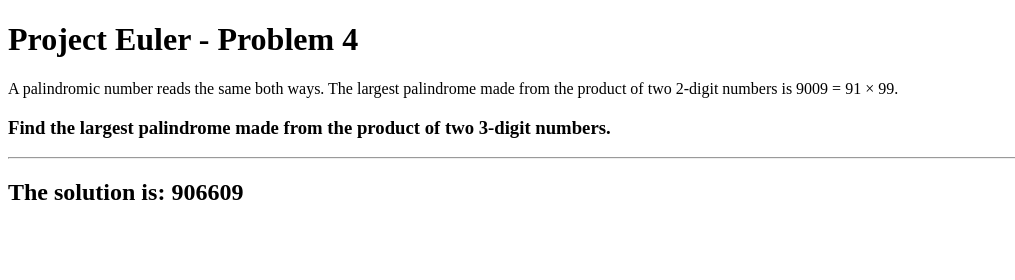
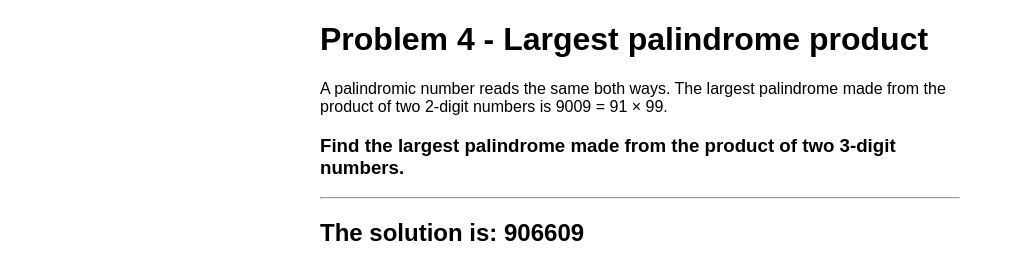
Before and after one commit to teunsteenbekkers/project-euler-problem4, a plain HTML site: page index.html in a window 1280 px wide. Shown: the whole page, without its empty margins (0-1015 px from the left). Drawn offline with nearby package versions, Linux system fonts and the light colour scheme.

Commit message:
Added comment to logic and improved structure and styling of the page

```diff
--- a/index.html
+++ b/index.html
@@ -2,18 +2,28 @@
 <html>
 
 <head>
-  <title>Project Euler - Problem 4</title>
+  <title>Problem 4 - Largest palindrome product</title>
+  <link rel="stylesheet" href="https://unpkg.com/purecss@2.0.3/build/pure-min.css"
+    integrity="sha384-cg6SkqEOCV1NbJoCu11+bm0NvBRc8IYLRGXkmNrqUBfTjmMYwNKPWBTIKyw9mHNJ" crossorigin="anonymous">
+  <meta name="viewport" content="width=device-width, initial-scale=1">
   <script src="palindromic_number_finder.js"></script>
 </head>
 
 <body>
-  <h1>Project Euler - Problem 4</h1>
-  <p>A palindromic number reads the same both ways. The largest palindrome made from the product of two 2-digit numbers
-    is 9009 = 91 × 99.</p>
+  <div class="pure-g">
+    <div class="pure-u-1-4"></div>
+    <div class="pure-u-1-2">
+      <h1>Problem 4 - Largest palindrome product</h1>
+      <p>A palindromic number reads the same both ways. The largest palindrome made from the product of two 2-digit
+        numbers
+        is 9009 = 91 × 99.</p>
 
-  <h3>Find the largest palindrome made from the product of two 3-digit numbers.</h3>
-  <hr>
-  <h2>The solution is: <span id="solution">?</span></h2>
+      <h3>Find the largest palindrome made from the product of two 3-digit numbers.</h3>
+      <hr>
+      <h2>The solution is: <span id="solution">?</span></h2>
+    </div>
+    <div class="pure-u-1-4"></div>
+  </div>
   <script>
     // const palindromicNumberFinder = new PalindromicNumberFinder(10, 99)
     const palindromicNumberFinder = new PalindromicNumberFinder(100, 999)
--- a/palindromic_number_finder.js
+++ b/palindromic_number_finder.js
@@ -16,6 +16,7 @@ class PalindromicNumberFinder {
         const product = numberOne * numberTwo;
         const productString = `${product}`;
 
+        // Reverse the product string using JS' built-in functions
         let reversedProductString = productString.split("").reverse().join("");
         if (productString === reversedProductString) {
           if (product > max) {
```
